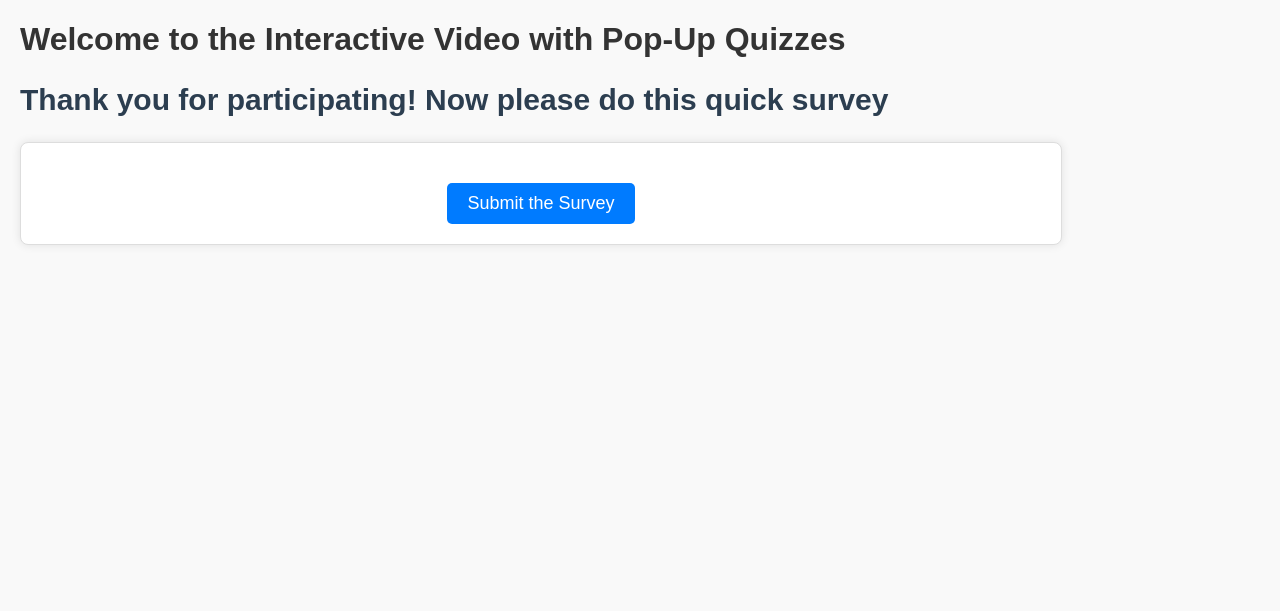
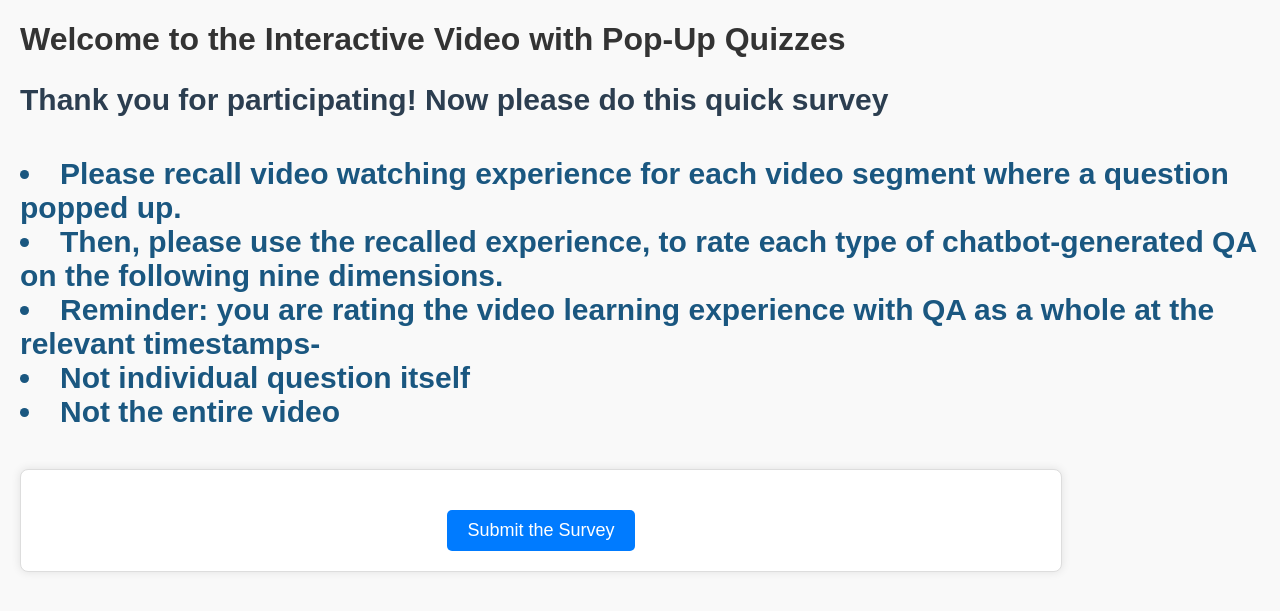
Before and after one commit to eccentric-horse/DeafLearning, a Flask app: page /survey in a window 1280 px wide. Shown: the top 611 px of the page. Run offline with Flask 3, Linux system fonts and the light colour scheme.

Commit message:
fix some minor comments from user study

```diff
--- a/templates/survey.html
+++ b/templates/survey.html
@@ -4,6 +4,13 @@
 
 <div>
     <h2>Thank you for participating! Now please do this quick survey</h2>
+    <h4>
+        <li>Please recall video watching experience for each video segment where a question popped up.</li>
+        <li>Then, please use the recalled experience, to rate each type of chatbot-generated QA on the following nine dimensions.</li>
+        <li>Reminder: you are rating the video learning experience with QA as a whole at the relevant timestamps-</li>
+        <li>Not individual question itself</li>
+        <li>Not the entire video</li>
+    </h4>
 
     <div id="survey-container">
         <form id="survey-form" method='POST' onsubmit="return checkForm()" action='/survey'>
```
Also changed, not shown: static/controller.js (+8 -8 lines).
